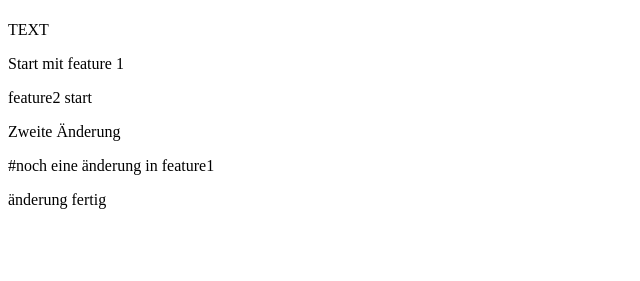
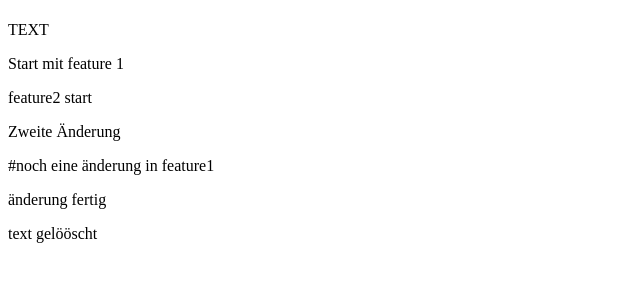
Before and after one commit to s2410456030/apm26, a plain HTML site: page index.html in a window 1280 px wide. Shown: the part 59-340 px from the top of the page, without its empty margins (0-640 px from the left). Drawn offline with Linux system fonts and the light colour scheme.

Commit message:
nach löschen änderung

```diff
--- a/index.html
+++ b/index.html
@@ -12,5 +12,6 @@
 <p>Zweite Änderung</p>
 <p> #noch eine änderung in feature1</p>
 <p>änderung fertig</p>
+<p>text gelööscht</p>
 </body>
 </html>
```
